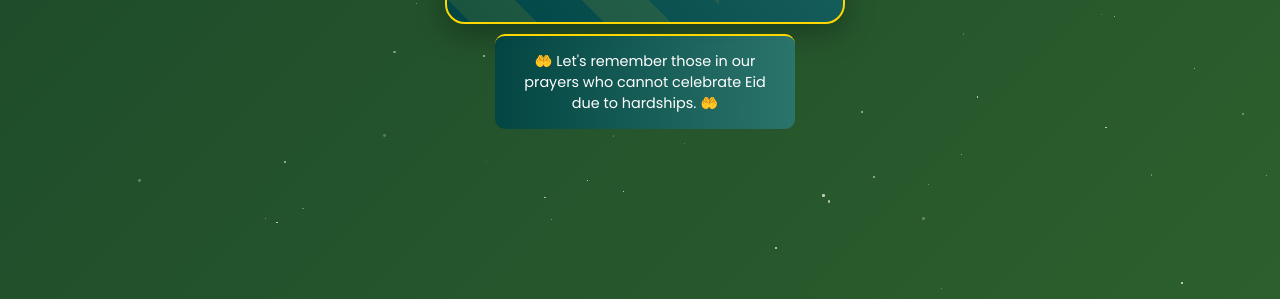
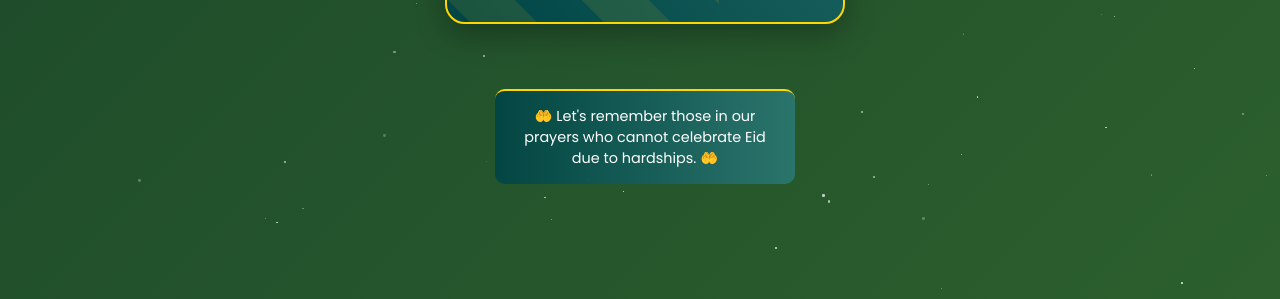
Before and after one commit to Saeed-Hussain/Eid-Mubarak, a plain HTML site: page index.html in a window 1280 px wide. Shown: the part 511-810 px from the top of the page. Drawn offline with Linux system fonts and the light colour scheme.

Commit message:
Update index.html

```diff
--- a/index.html
+++ b/index.html
@@ -168,7 +168,7 @@
 
         /* Announcement Bar */
         .announcement {
-            margin-top: 10px;
+            margin-top: 65px;
 
             background: linear-gradient(90deg, rgba(0,68,69,0.9), rgba(44,120,115,0.9));
             color: white;
```
